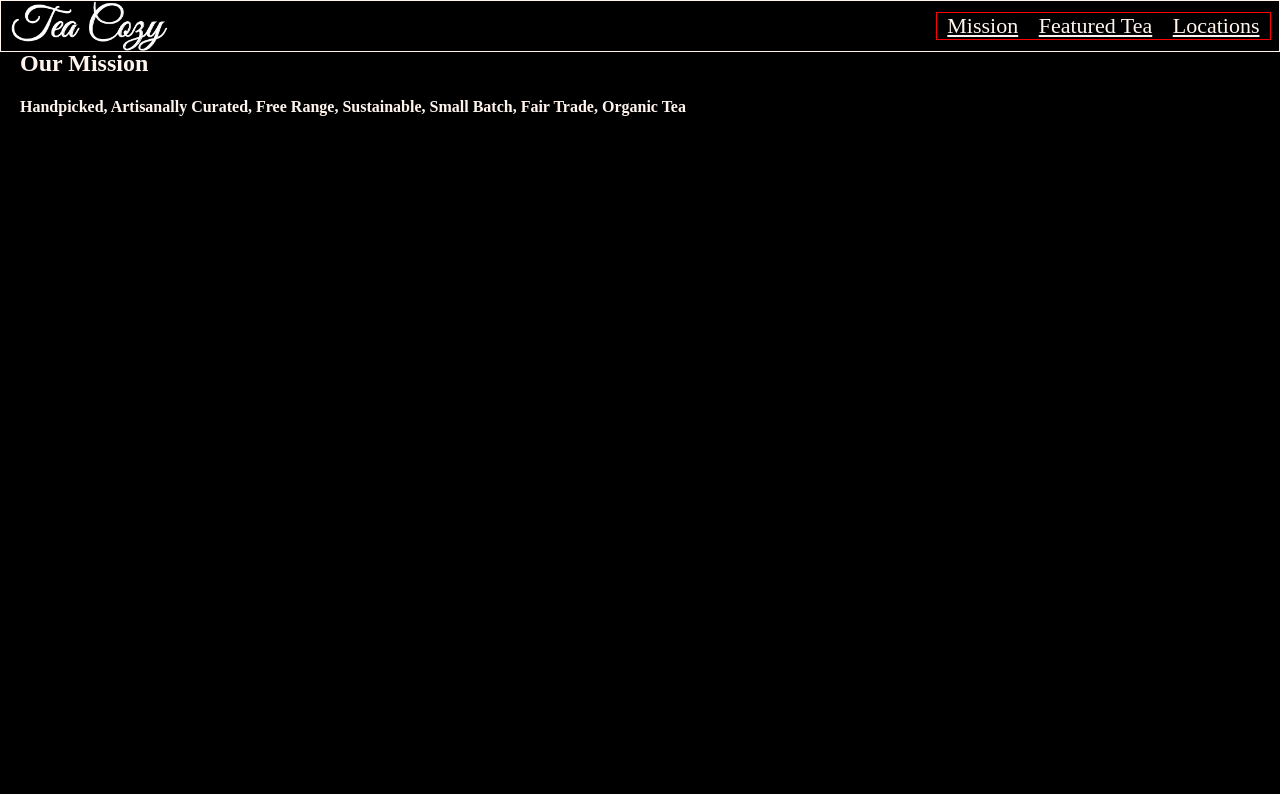
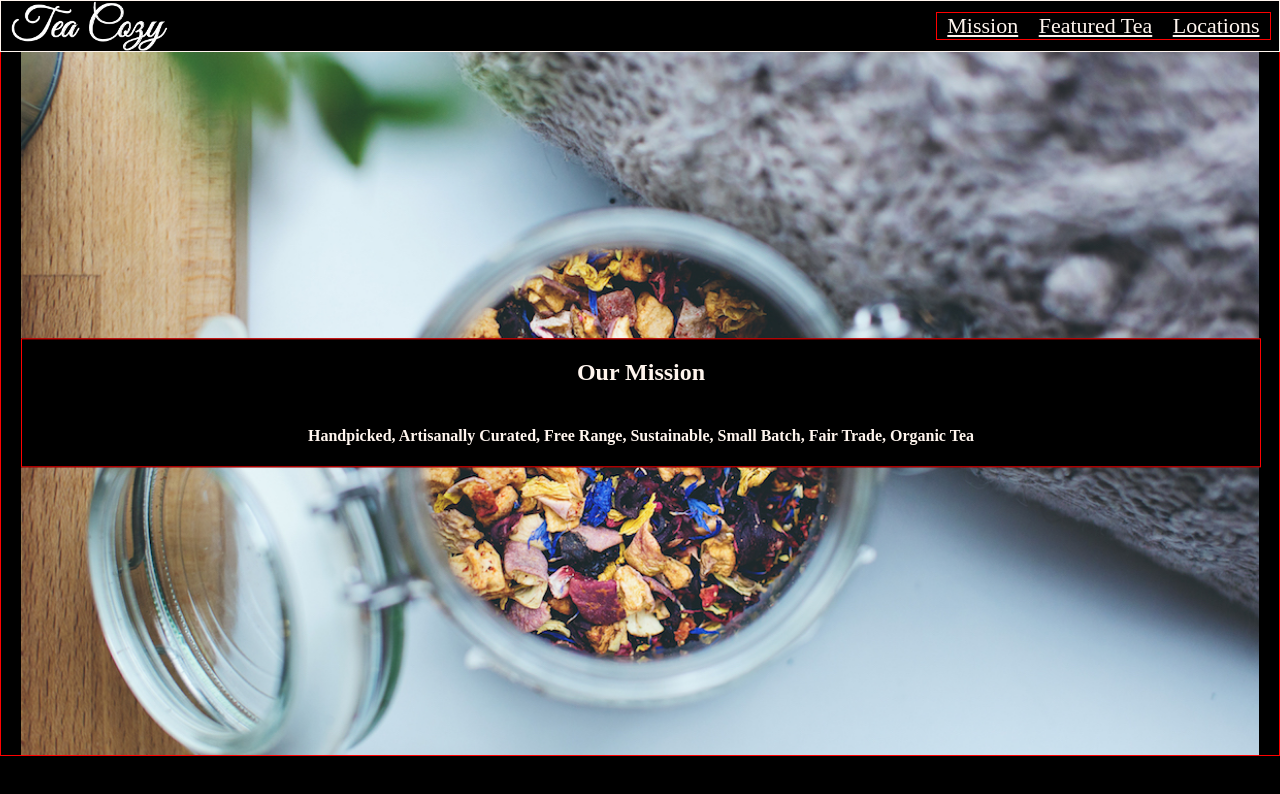
Before and after one commit to mnubhan/Codeacademy-Project-Tea-Cozy, a plain HTML site: page index.html in a window 1280 px wide. Drawn offline with Linux system fonts and the light colour scheme.

Commit message:
feat/implement main mission content

```diff
--- a/index.html
+++ b/index.html
@@ -22,8 +22,8 @@
       </nav>
     </header>
     <main>
-      <section id="mission">
-        <div>
+      <section id="mission" class="section__mission">
+        <div class="mission__content">
           <h2>Our Mission</h2>
           <h4>
             Handpicked, Artisanally Curated, Free Range, Sustainable, Small
--- a/style.css
+++ b/style.css
@@ -23,11 +23,14 @@ header {
   justify-content: space-between;
   align-items: center;
   box-sizing: border-box;
+  z-index:1;
+  background-color: var(--black);
 }
 
 .header__logo {
   height: 50px;
 }
+
 ul {
   list-style-type: none;
   margin: 0;
@@ -46,9 +49,11 @@ a {
   text-decoration: underline;
   cursor: pointer;
 }
+
 li {
   text-align: center;
 }
+
 main,
 footer {
   padding: 0 20px;
@@ -57,22 +62,42 @@ footer {
 
 main {
   margin-top: 50px;
+  border: 1px solid red;
+  min-height: 44rem;
 }
 
-@media screen and (max-width:500px) {
-    header {
-        flex-flow:column;
-        align-items:center;
-        justify-content:center;
-    }
-    main{
-        margin-top:5rem;
-    }
+.section__mission {
+    position: relative;
+    min-height: 44rem;
+    background-image: url("assets/pictures/img-mission-background.jpg");
+    background-size: cover;
+  }
+.mission__content {
+  border: 1px solid red;
+  position: absolute;
+  top: 50%;
+  transform: translateY(-50%);
+  display: flex;
+  flex-flow: column nowrap;
+  text-align: center;
+  width: 100%;
+  background-color:var(--black);
+  margin: 0;
 }
 
-@media screen and (max-width:400px) {
+@media screen and (max-width: 500px) {
+  header {
+    flex-flow: column;
+    align-items: center;
+    justify-content: center;
+  }
+  main {
+    margin-top: 5rem;
+  }
+}
 
-    main{
-        margin-top:6.5rem;
-    }
+@media screen and (max-width: 400px) {
+  main {
+    margin-top: 6.5rem;
+  }
 }
```
